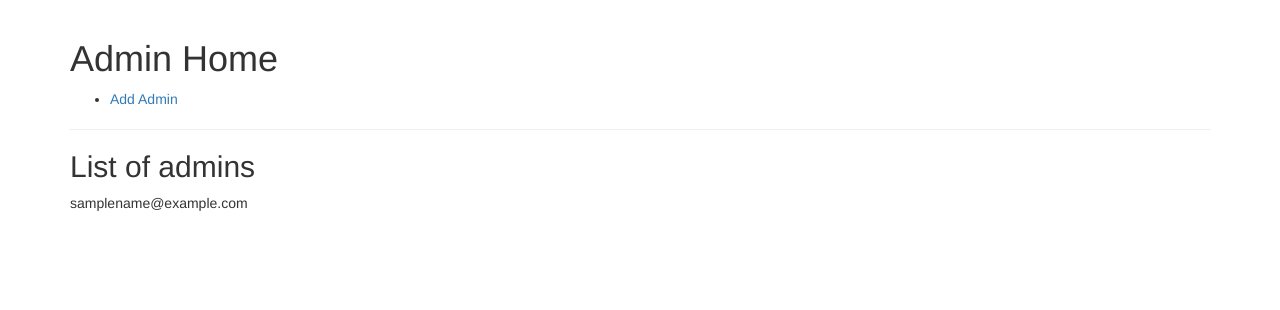
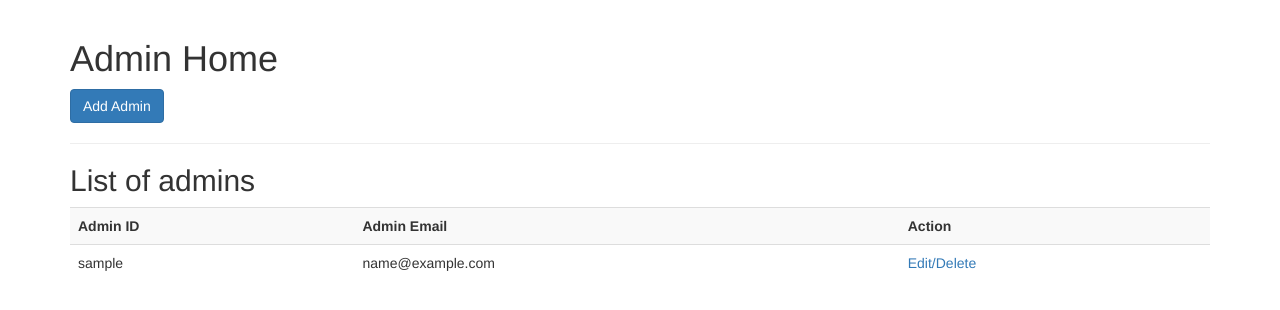
Before and after one commit to nick3633/itp4924-homework-A04, a Flask app: page /admin_home in a window 1280 px wide. Shown: the part 51-361 px from the top of the page. Run offline with Flask 2, Linux system fonts and the light colour scheme; the visitor is signed in with stand-in values (Sample User, id 1); data comes from the database, SQL or seed files in the repository; some libraries are stand-ins or nearby versions.

Commit message:
improved the admin page ui

```diff
--- a/app/templates/admin_home.html
+++ b/app/templates/admin_home.html
@@ -2,17 +2,21 @@
 
 {% block app_content %}
     <h1>Admin Home</h1>
-    <ul>
-        <li><a href="{{ url_for('add_admin') }}">Add Admin</a></li>
-    </ul>
+    <p><a class="btn btn-primary btn-md" href="{{ url_for('add_admin') }}">Add Admin</a></p>
     <hr>
     <h2>List of admins</h2>
-    <table>
-    {% for admin in admin_list %}
+    <table class="table table-striped">
+        <tr>
+            <th>Admin ID</th>
+            <th>Admin Email</th>
+            <th>Action</th>
+        </tr>
+        {% for admin in admin_list %}
             <tr>
                 <td>{{ admin.user_id }}</td>
                 <td>{{ admin.email }}</td>
+                <td><a href="#">Edit/Delete</a></td>
             </tr>
-    {% endfor %}
+        {% endfor %}
     </table>
 {% endblock %}
```
